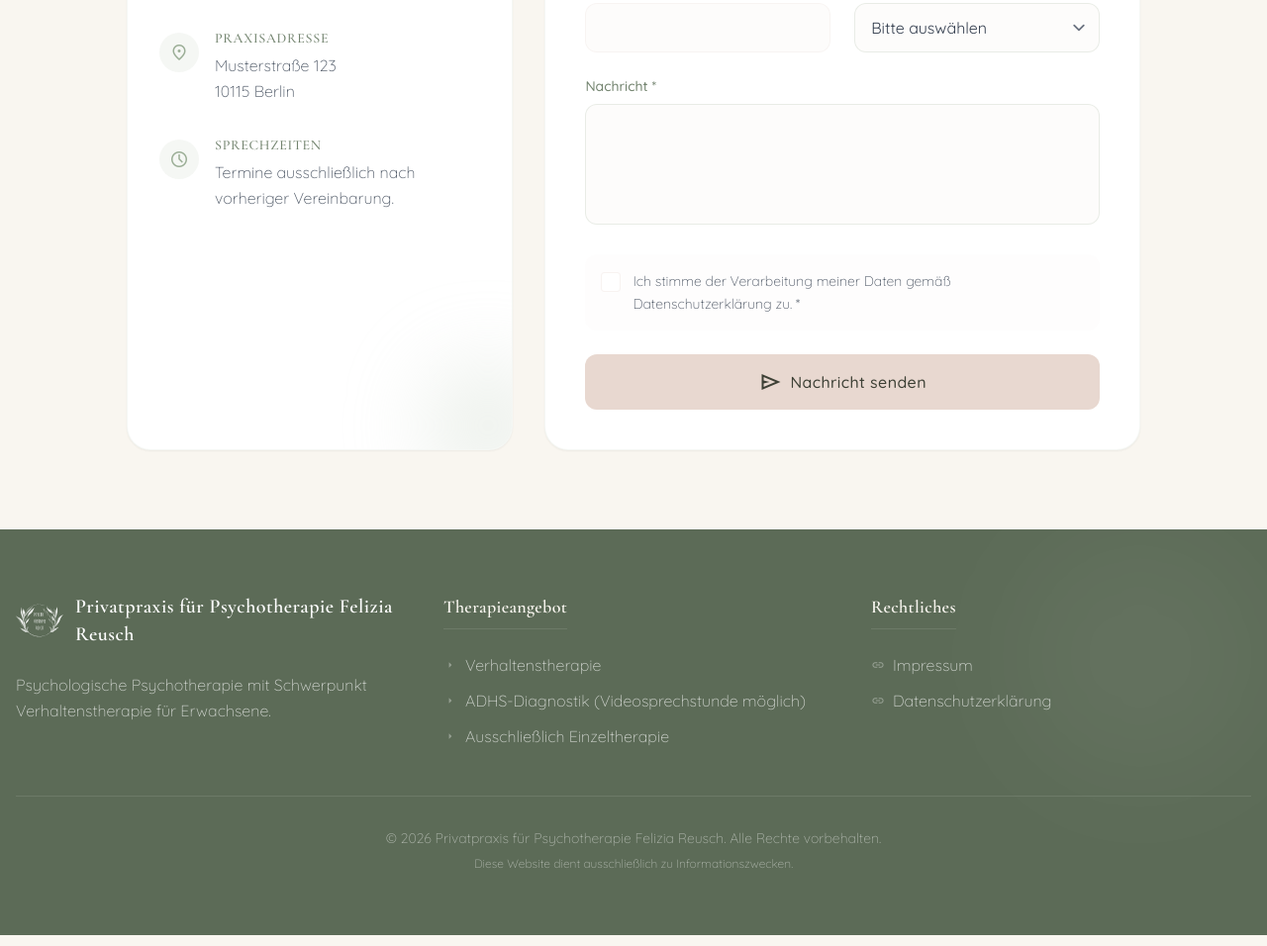
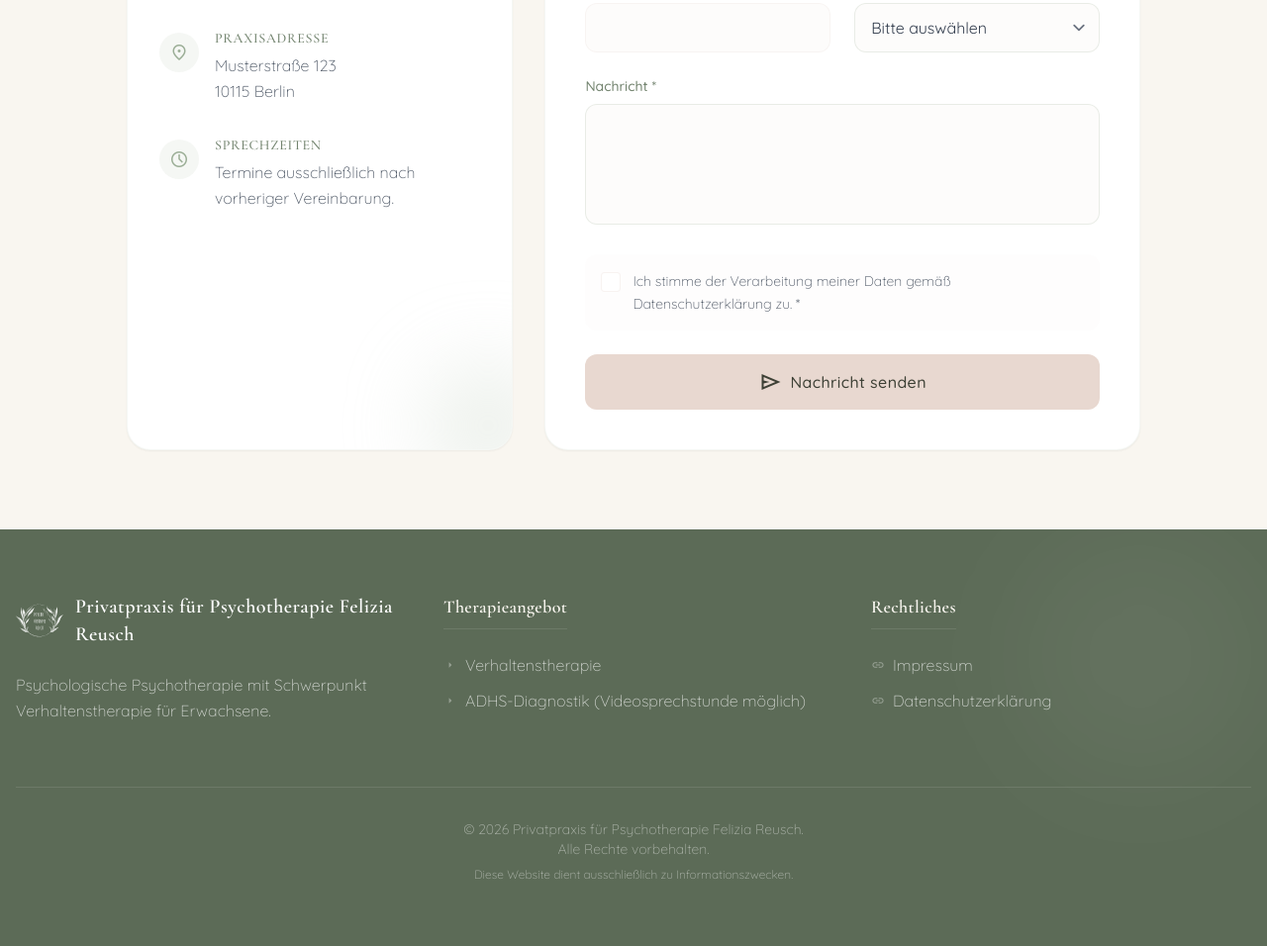
Before and after one commit to Mtothexmax/psychotherapie-praxis, a website: page docs/index.html in a window 1280 px wide. Shown: the part 3490-4446 px from the top of the page at 99% size. Drawn offline with nearby package versions, Linux system fonts and the light colour scheme.

```diff
--- a/docs/index.html
+++ b/docs/index.html
@@ -462,7 +462,6 @@
                     <ul class="space-y-3 text-white/70 font-light">
                         <li class="flex items-center"><span class="material-symbols-outlined text-sm mr-2 opacity-50">arrow_right</span> Verhaltenstherapie</li>
                         <li class="flex items-center"><span class="material-symbols-outlined text-sm mr-2 opacity-50">arrow_right</span> ADHS-Diagnostik (Videosprechstunde möglich)</li>
-                        <li class="flex items-center"><span class="material-symbols-outlined text-sm mr-2 opacity-50">arrow_right</span> Ausschließlich Einzeltherapie</li>
                     </ul>
                 </div>
                 <div>
@@ -471,7 +470,8 @@
                 </div>
             </div>
             <div class="pt-8 border-t border-white/10 text-center text-white/50 text-sm font-light">
-                <p>© <span id="current-year"></span> Privatpraxis für Psychotherapie Felizia Reusch. Alle Rechte vorbehalten.</p>
+                <p>© <span id="current-year"></span> Privatpraxis für Psychotherapie Felizia Reusch.</p>
+                <p>Alle Rechte vorbehalten.</p>
                 <p class="mt-2 text-xs">Diese Website dient ausschließlich zu Informationszwecken.</p>
             </div>
         </div>
```
Also changed, not shown: 1 other file.
